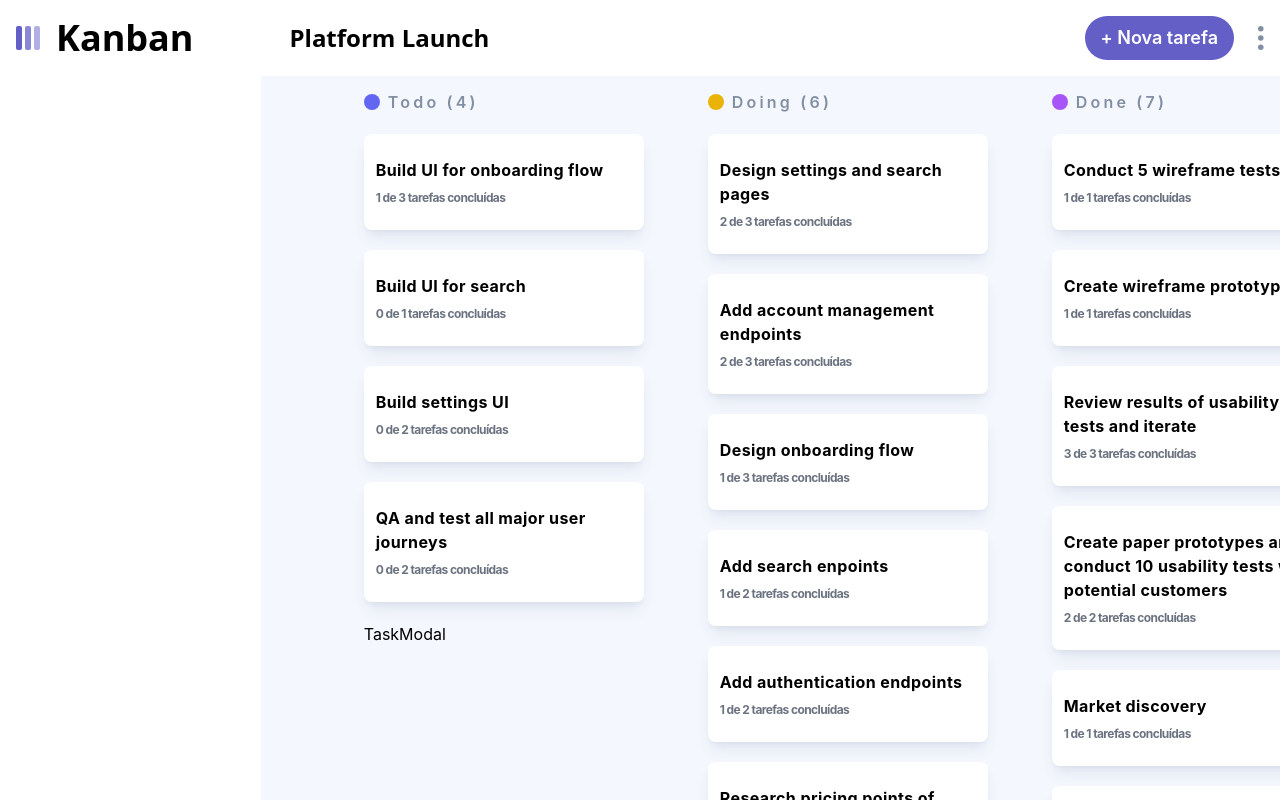
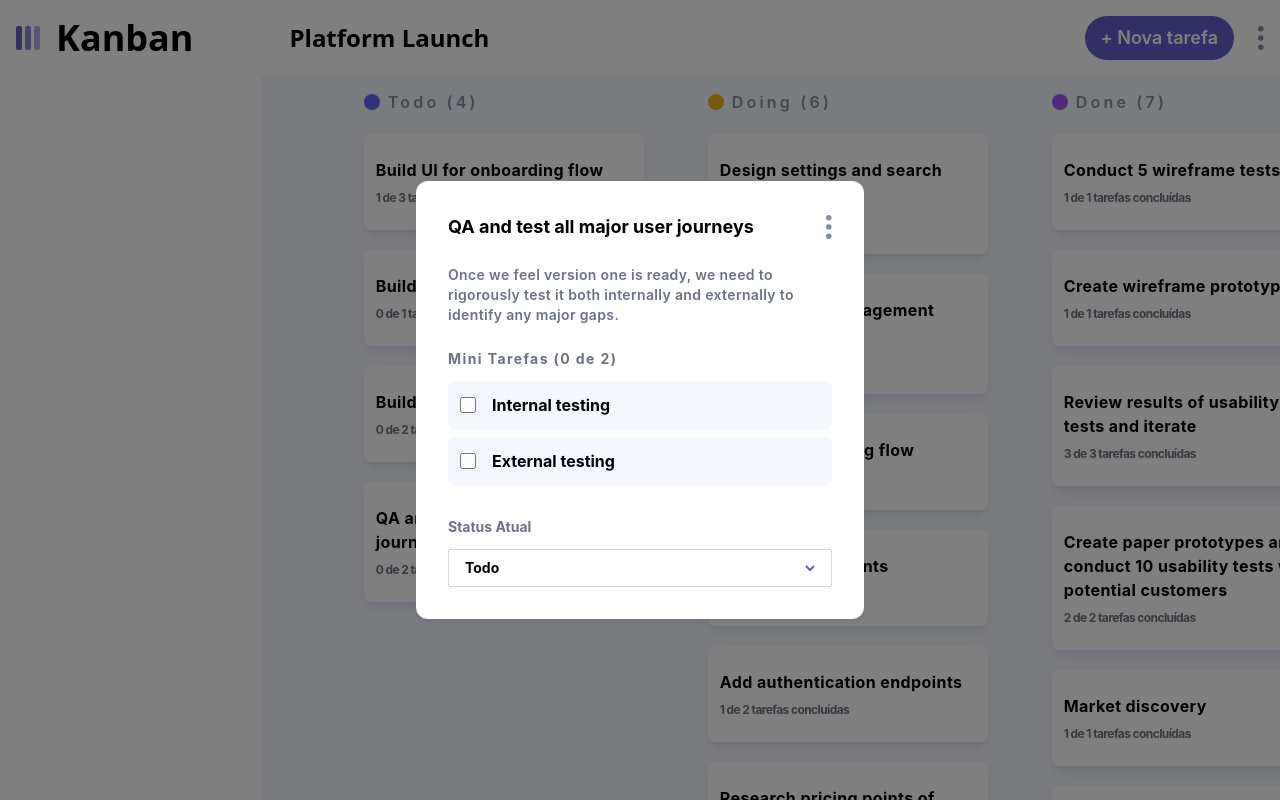
Before and after one commit to daniilomendes/kanban-task-management, a React (Vite) app: page / in a window 1280 px wide. Both pictures are taken after a click on the element 503 px from the left and 542 px from the top of the page. Built offline with nearby package versions, Linux system fonts and the light colour scheme.

Commit message:
feat: create task modal

```diff
--- /dev/null
+++ b/src/components/Subtask.jsx
@@ -0,0 +1,37 @@
+import { useDispatch, useSelector } from "react-redux";
+import boardsSlice from "../redux/boardsSlice";
+
+const Subtask = ({ index, taskIndex, colIndex }) => {
+  const dispatch = useDispatch();
+  const boards = useSelector((state) => state.boards);
+  const board = boards.find((board) => board.isActive);
+  const columns = board.columns;
+  const col = columns.find((column, i) => colIndex === i);
+  const task = col.tasks.find((col, i) => taskIndex === i);
+  const subtask = task.subtasks.find((subtask, i) => i === index);
+  const checked = subtask.isCompleted;
+
+  const onChange = () => {
+    dispatch(
+      boardsSlice.actions.setSubtaskCompleted({ index, taskIndex, colIndex })
+    );
+  };
+
+  return (
+    <div
+      className="w-full flex hover:bg-[#635fc740] dark:hover:bg-[#635fc740] rounded-md
+            relative items-center justify-start dark:bg-[#20212c] p-3 gap-4 bg-[#f4f7fd]"
+    >
+      <input
+        type="checkbox"
+        className="w-4 h-4 accent-[#635fc7] cursor-pointer"
+        checked={checked}
+        onChange={onChange}
+      />
+
+      <p className={checked && "line-through opacity-30"}>{subtask.title}</p>
+    </div>
+  );
+};
+
+export default Subtask;
--- a/src/components/Task.jsx
+++ b/src/components/Task.jsx
@@ -35,7 +35,13 @@
         </p>
       </div>
 
-      {isTaskModalOpen && <TaskModal />}
+      {isTaskModalOpen && (
+        <TaskModal
+          colIndex={colIndex}
+          taskIndex={taskIndex}
+          setIsTaskModalOpen={setIsTaskModalOpen}
+        />
+      )}
     </div>
   );
 };
--- a/src/modals/AddEditTaskModal.jsx
+++ b/src/modals/AddEditTaskModal.jsx
@@ -8,14 +8,16 @@
   type,
   device,
   setOpenAddEditTask,
+  setIsTaskModalOpen,
   taskIndex,
-  pervColIndex = 0,
+  prevColIndex = 0,
 }) => {
   const dispatch = useDispatch();
+  const [isFirstLoad, setIsFirstLoad] = useState(true);
   const [title, setTitle] = useState("");
   const [description, setDescription] = useState("");
   const [isValid, setIsValid] = useState(true);
-  const [subTasks, setSubTasks] = useState([
+  const [subtasks, setSubtasks] = useState([
     { title: "", isCompleted: false, id: uuidv4() },
     { title: "", isCompleted: false, id: uuidv4() },
   ]);
@@ -25,16 +27,29 @@
   );
 
   const columns = board.columns;
-  const col = columns.find((col, index) => index === pervColIndex);
-  const [status, setStatus] = useState(columns[pervColIndex].name);
-  const [newColIndex, setNewColIndex] = useState(pervColIndex);
+  const col = columns.find((col, index) => index === prevColIndex);
+  const task = col ? col.tasks.find((task, index) => index === taskIndex) : [];
+  const [status, setStatus] = useState(columns[prevColIndex].name);
+  const [newColIndex, setNewColIndex] = useState(prevColIndex);
+
+  if (type === "edit" && isFirstLoad) {
+    setSubtasks(
+      task.subtasks.map((subtask) => {
+        return { ...subtask, id: uuidv4() };
+      })
+    );
+
+    setTitle(task.title);
+    setDescription(task.description);
+    setIsFirstLoad(false);
+  }
 
   const onDelete = (id) => {
-    setSubTasks((perState) => perState.filter((el) => el.id !== id));
+    setSubtasks((perState) => perState.filter((el) => el.id !== id));
   };
 
   const onChange = (id, newValue) => {
-    setSubTasks((pervState) => {
+    setSubtasks((pervState) => {
       const newState = [...pervState];
       const subTask = newState.find((subTask) => subTask.id === id);
       subTask.title = newValue;
@@ -48,8 +63,8 @@
       return false;
     }
 
-    for (let i = 0; i < subTasks.length; i++) {
-      if (!subTasks[i].title.trim()) {
+    for (let i = 0; i < subtasks.length; i++) {
+      if (!subtasks[i].title.trim()) {
         return false;
       }
     }
@@ -64,7 +79,7 @@
         boardsSlice.actions.addTask({
           title,
           description,
-          subTasks,
+          subtasks,
           status,
           newColIndex,
         })
@@ -74,10 +89,10 @@
         boardsSlice.actions.editTask({
           title,
           description,
-          subTasks,
+          subtasks,
           status,
           taskIndex,
-          pervColIndex,
+          prevColIndex,
           newColIndex,
         })
       );
@@ -148,7 +163,7 @@
             Mini Tarefas
           </label>
 
-          {subTasks.map((subTask, index) => (
+          {subtasks.map((subTask, index) => (
             <div key={index} className="flex items-center w-full">
               <input
                 onChange={(e) => {
@@ -172,7 +187,7 @@
 
           <button
             onClick={() => {
-              setSubTasks((state) => [
+              setSubtasks((state) => [
                 ...state,
                 { title: "", isCompleted: false, id: uuidv4() },
               ]);
--- a/src/modals/TaskModal.jsx
+++ b/src/modals/TaskModal.jsx
@@ -1,4 +1,162 @@
-const TaskModal = () => {
-  return <div>TaskModal</div>;
+import { useState } from "react";
+import { useDispatch, useSelector } from "react-redux";
+import elipsis from "../assets/icon-vertical-ellipsis.svg";
+import ElipsisMenu from "../components/ElipsisMenu";
+import Subtask from "../components/Subtask";
+import boardsSlice from "../redux/boardsSlice";
+import DeleteModal from "./DeleteModal";
+import AddEditTaskModal from "./AddEditTaskModal";
+
+const TaskModal = ({ colIndex, taskIndex, setIsTaskModalOpen }) => {
+  const dispatch = useDispatch();
+  const boards = useSelector((state) => state.boards);
+  const board = boards.find((board) => board.isActive);
+  const columns = board.columns;
+  const col = columns.find((column, i) => colIndex === i);
+  const task = col.tasks.find((col, i) => taskIndex === i);
+  const subtasks = task.subtasks;
+
+  let completed = 0;
+  subtasks.forEach((subtask) => {
+    if (subtask.isCompleted) {
+      completed++;
+    }
+  });
+
+  const [status, setStatus] = useState(task.status);
+  const [newColIndex, setNewColIndex] = useState(columns.indexOf(col));
+  const [elipsisMenuOpen, setElipsisMenuOpen] = useState(false);
+  const [isDeleteModalOpen, setIsDeleteModalOpen] = useState(false);
+  const [isAddTaskModalOpen, setIsAddTaskModalOpen] = useState(false);
+
+  const setOpenEditModal = () => {
+    setIsAddTaskModalOpen(true);
+    setElipsisMenuOpen(false);
+  };
+
+  const setOpenDeleteModal = () => {
+    setElipsisMenuOpen(false);
+    setIsDeleteModalOpen(true);
+  };
+
+  const onChange = (e) => {
+    setStatus(e.target.value);
+    setNewColIndex(e.target.selectedIndex);
+  };
+  const onClose = (e) => {
+    if (e.target !== e.currentTarget) {
+      return;
+    }
+
+    dispatch(
+      boardsSlice.actions.setTaskStatus({
+        taskIndex,
+        colIndex,
+        newColIndex,
+        status,
+      })
+    );
+
+    setIsTaskModalOpen(false);
+  };
+
+  const onDeleteBtnClick = (e) => {
+    dispatch(boardsSlice.actions.deleteTask({ taskIndex, colIndex }));
+    setIsTaskModalOpen(false);
+    setIsDeleteModalOpen(false);
+  };
+
+  return (
+    <div
+      onClick={onClose}
+      className="fixed right-0 left-0 top-0 bottom-0 px-2 py-4 overflow-scroll scrollbar-hide z-50 justify-center items-center flex bg-[#00000080]"
+    >
+      {/* Modal Section */}
+      <div
+        className="scrollbar-hide overflow-y-scroll max-h-[95vh] my-auto bg-white dark:bg-[#2b2c37] text-black
+             dark:text-white font-bold shadow-md shadow-[#364e7e1a] max-w-md mx-auto w-full px-8 py-8 rounded-xl"
+      >
+        <div className="relative flex justify-between w-full items-center">
+          <h1 className="text-lg">{task.title}</h1>
+
+          <img
+            src={elipsis}
+            onClick={() => {
+              setElipsisMenuOpen((state) => !state);
+            }}
+            alt="elipsis"
+            className="cursor-pointer h-6"
+          />
+
+          {elipsisMenuOpen && (
+            <ElipsisMenu
+              type="Tarefa"
+              setOpenEditModal={setOpenEditModal}
+              setOpenDeleteModal={setOpenDeleteModal}
+            />
+          )}
+        </div>
+
+        <p className="text-gray-500 font-semibold tracking-wide text-sm pt-6">
+          {task.description}
+        </p>
+        <p className="pt-6 text-gray-500 tracking-widest text-sm">
+          Mini Tarefas ({completed} de {subtasks.length})
+        </p>
+
+        {/* Subtasks Section */}
+        <div className="mt-3 space-y-2">
+          {subtasks.map((subtask, index) => {
+            return (
+              <Subtask
+                key={index}
+                index={index}
+                taskIndex={taskIndex}
+                colIndex={colIndex}
+              />
+            );
+          })}
+        </div>
+
+        {/* Current Status Section */}
+        <div className="mt-8 flex flex-col space-y-3">
+          <label className="text-sm dark:text-white text-gray-500">
+            Status Atual
+          </label>
+          <select
+            value={status}
+            onChange={onChange}
+            className="select-status flex-grow px-4 py-2 rounded-sm text-sm bg-transparent
+              focus:border-0 border border-gray-300 focus:outline-[#635fc7] outline-none"
+          >
+            {columns.map((column, index) => (
+              <option key={index} className="status-options dark:bg-[#2b2c37]">
+                {column.name}
+              </option>
+            ))}
+          </select>
+        </div>
+      </div>
+
+      {isDeleteModalOpen && (
+        <DeleteModal
+          setIsDeleteModalOpen={setIsDeleteModalOpen}
+          onDeleteBtnClick={onDeleteBtnClick}
+          title={task.title}
+          type="task"
+        />
+      )}
+
+      {isAddTaskModalOpen && (
+        <AddEditTaskModal
+          setOpenAddEditTask={setIsAddTaskModalOpen}
+          type="edit"
+          taskIndex={taskIndex}
+          pervColIndex={colIndex}
+          setIsTaskModalOpen={setIsTaskModalOpen}
+        />
+      )}
+    </div>
+  );
 };
 export default TaskModal;
```
